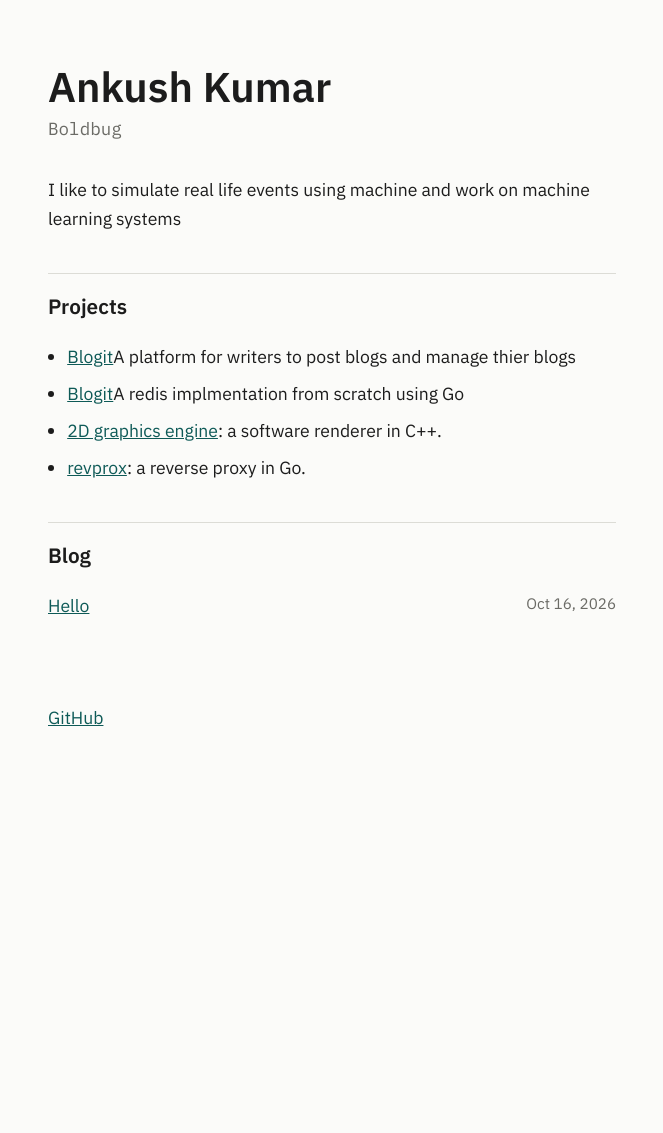
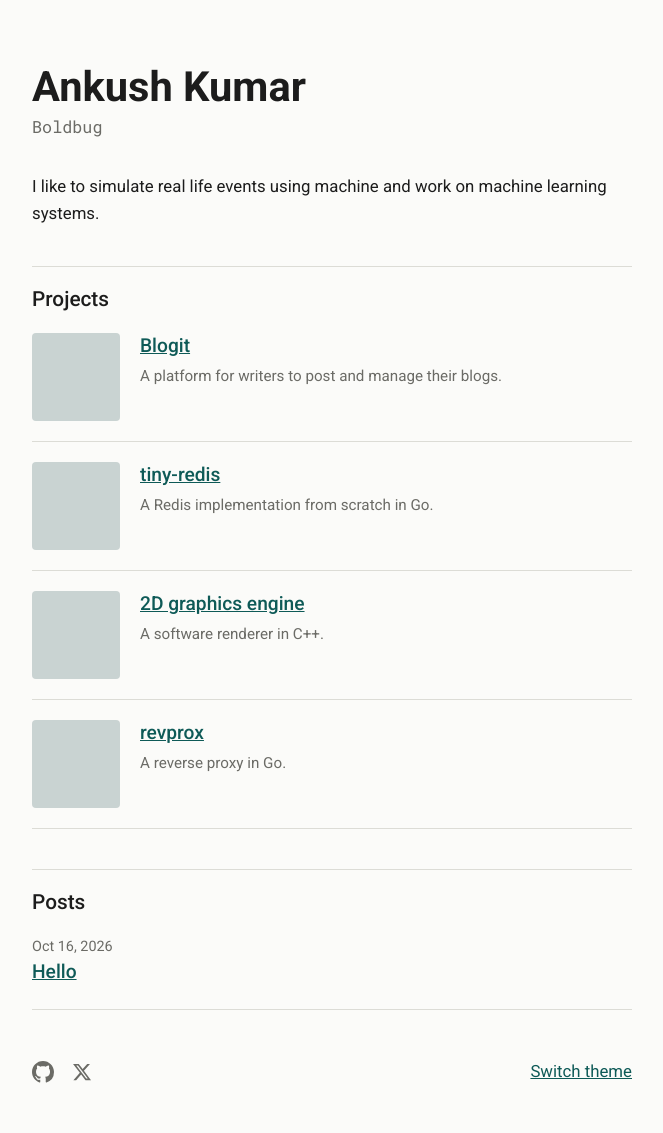
Before and after one commit to boldbug1/boldbug1.github.io, a Jekyll site: the page built from index.html, in a window 1280 px wide. Shown: the whole page, without its empty margins (308-971 px from the left). Built offline with Jekyll 4.4.1, drawn with Linux system fonts in a browser that asks for light colours; before the commit the page ends 900 px from its top, so only the background shows below that.

Commit message:
redesign

```diff
--- a/_layouts/default.html
+++ b/_layouts/default.html
@@ -1,9 +1,19 @@
 <!DOCTYPE html>
-<html lang="en">
+<html lang="en" data-theme="light">
 <head>
   <meta charset="utf-8">
   <meta name="viewport" content="width=device-width, initial-scale=1">
   <title>{% if page.title %}{{ page.title }} | {% endif %}{{ site.title }}</title>
+  <meta name="description" content="{{ page.description | default: site.description }}">
+  <link rel="preconnect" href="https://fonts.googleapis.com">
+  <link rel="preconnect" href="https://fonts.gstatic.com" crossorigin>
+  <link href="https://fonts.googleapis.com/css2?family=Roboto:wght@400;500;700&family=Roboto+Mono&display=swap" rel="stylesheet">
+  <script>
+    try {
+      var saved = localStorage.getItem("theme");
+      if (saved) document.documentElement.dataset.theme = saved;
+    } catch (e) {}
+  </script>
   <link rel="stylesheet" href="/style.css">
 </head>
 <body>
@@ -11,7 +21,21 @@
     {{ content }}
   </main>
   <footer>
-    <p><a href="https://github.com/boldbug1">GitHub</a></p>
+    <a class="icon" href="https://github.com/boldbug1" aria-label="GitHub">
+      <svg viewBox="0 0 16 16" width="22" height="22" fill="currentColor" aria-hidden="true"><path d="M8 0C3.58 0 0 3.58 0 8c0 3.54 2.29 6.53 5.47 7.59.4.07.55-.17.55-.38 0-.19-.01-.82-.01-1.49-2.01.37-2.53-.49-2.69-.94-.09-.23-.48-.94-.82-1.13-.28-.15-.68-.52-.01-.53.63-.01 1.08.58 1.23.82.72 1.21 1.87.87 2.33.66.07-.52.28-.87.51-1.07-1.78-.2-3.64-.89-3.64-3.95 0-.87.31-1.59.82-2.15-.08-.2-.36-1.02.08-2.12 0 0 .67-.21 2.2.82.64-.18 1.32-.27 2-.27.68 0 1.36.09 2 .27 1.53-1.04 2.2-.82 2.2-.82.44 1.1.16 1.92.08 2.12.51.56.82 1.27.82 2.15 0 3.07-1.87 3.75-3.65 3.95.29.25.54.73.54 1.48 0 1.07-.01 1.93-.01 2.2 0 .21.15.46.55.38A8.013 8.013 0 0016 8c0-4.42-3.58-8-8-8z"/></svg>
+    </a>
+    <a class="icon" href="#" aria-label="X">
+      <svg viewBox="0 0 24 24" width="20" height="20" fill="currentColor" aria-hidden="true"><path d="M18.244 2.25h3.308l-7.227 8.26 8.502 11.24H16.17l-5.214-6.817L4.99 21.75H1.68l7.73-8.835L1.254 2.25H8.08l4.713 6.231zm-1.161 17.52h1.833L7.084 4.126H5.117z"/></svg>
+    </a>
+    <button id="theme-toggle" type="button">Switch theme</button>
   </footer>
+  <script>
+    document.getElementById("theme-toggle").addEventListener("click", function () {
+      var root = document.documentElement;
+      var next = root.dataset.theme === "dark" ? "light" : "dark";
+      root.dataset.theme = next;
+      try { localStorage.setItem("theme", next); } catch (e) {}
+    });
+  </script>
 </body>
 </html>
--- a/_layouts/post.html
+++ b/_layouts/post.html
@@ -5,5 +5,8 @@ layout: default
 <article>
   <h1>{{ page.title }}</h1>
   <p class="date">{{ page.date | date: "%b %d, %Y" }}</p>
+  {% if page.tag %}<p class="tag">{{ page.tag }}</p>{% endif %}
+  {% if page.description %}<p class="lead">{{ page.description }}</p>{% endif %}
+  {% if page.image %}<img class="banner" src="{{ page.image }}" alt="">{% endif %}
   {{ content }}
 </article>
--- a/index.html
+++ b/index.html
@@ -1,40 +1,45 @@
 ---
 layout: default
 ---
-
-<head>
-  <link rel="preconnect" href="https://fonts.googleapis.com">
-  <link rel="preconnect" href="https://fonts.gstatic.com" crossorigin>
-  <link href="https://fonts.googleapis.com/css2?family=IBM+Plex+Sans:wght@400;600&family=IBM+Plex+Mono&display=swap" rel="stylesheet">
-</head>
-
 <header>
   <h1>Ankush Kumar</h1>
   <p class="handle">Boldbug</p>
 </header>
 
-<section>
-  <p>I like to simulate real life events using machine and work on machine learning systems</p>
-</section>
+<p>I like to simulate real life events using machine and work on machine learning systems.</p>
 
-<section>
-  <h2>Projects</h2>
-  <ul>
-    <li><a href="https://github.com/boldbug1/blogit">Blogit</a>A platform for writers to post blogs and manage thier blogs</li>
-    <li><a href="https://github.com/boldbug1/tiny-redis">Blogit</a>A redis implmentation from scratch using Go</li>
-    <li><a href="https://github.com/boldbug1/2d-graphics-engine">2D graphics engine</a>: a software renderer in C++.</li>
-    <li><a href="https://github.com/boldbug1/revprox">revprox</a>: a reverse proxy in Go.</li>
-  </ul>
-</section>
+<h2>Projects</h2>
+<ul class="cards">
+  {% for project in site.data.projects %}
+    <li class="card">
+      {% if project.image %}
+        <img class="thumb sq" src="{{ project.image }}" alt="">
+      {% else %}
+        <div class="thumb sq"></div>
+      {% endif %}
+      <div class="body">
+        <p class="title">
+          {% if project.url %}<a href="{{ project.url }}">{{ project.name }}</a>{% else %}{{ project.name }}{% endif %}
+        </p>
+        <p class="desc">{{ project.description }}</p>
+      </div>
+    </li>
+  {% endfor %}
+</ul>
 
-<section>
-  <h2>Blog</h2>
-  <ul class="posts">
-    {% for post in site.posts %}
-      <li>
-        <a href="{{ post.url }}">{{ post.title }}</a>
-        <span class="date">{{ post.date | date: "%b %d, %Y" }}</span>
-      </li>
-    {% endfor %}
-  </ul>
-</section>
+<h2>Posts</h2>
+<ul class="cards">
+  {% for post in site.posts %}
+    <li class="card">
+      {% if post.image %}
+        <img class="thumb" src="{{ post.image }}" alt="">
+      {% endif %}
+      <div class="body">
+        <p class="date">{{ post.date | date: "%b %d, %Y" }}</p>
+        <p class="title"><a href="{{ post.url }}">{{ post.title }}</a></p>
+        {% if post.description %}<p class="desc">{{ post.description }}</p>{% endif %}
+        {% if post.tag %}<p class="tag">{{ post.tag }}</p>{% endif %}
+      </div>
+    </li>
+  {% endfor %}
+</ul>
--- a/style.css
+++ b/style.css
@@ -4,16 +4,18 @@
   --muted: #6b6b66;
   --link: #0e5a57;
   --rule: #dcdcd6;
+  --img1: #c9d3d2;
+  --codebg: #f1f1ed;
 }
 
-@media (prefers-color-scheme: dark) {
-  :root {
-    --bg: #161616;
-    --ink: #e8e8e4;
-    --muted: #9a9a94;
-    --link: #6fc3bd;
-    --rule: #333;
-  }
+:root[data-theme="dark"] {
+  --bg: #161616;
+  --ink: #e8e8e4;
+  --muted: #9a9a94;
+  --link: #6fc3bd;
+  --rule: #333;
+  --img1: #2c3636;
+  --codebg: #1f1f1f;
 }
 
 * { box-sizing: border-box; }
@@ -22,71 +24,111 @@ body {
   margin: 0;
   background: var(--bg);
   color: var(--ink);
-  font-family: "IBM Plex Sans", system-ui, sans-serif;
-  font-size: 1.1rem;
-  line-height: 1.65;
+  font-family: Roboto, system-ui, sans-serif;
+  font-size: 1.05rem;
+  line-height: 1.6;
 }
 
 main, footer {
-  max-width: 38rem;
+  max-width: 40rem;
   margin: 0 auto;
   padding: 0 1.25rem;
 }
 
 main { padding-top: 4rem; }
 
-h1 {
-  font-size: 2.6rem;
-  line-height: 1.1;
-  margin: 0;
-}
+h1 { font-size: 2.6rem; line-height: 1.1; margin: 0; font-weight: 700; }
 
 h2 {
   font-size: 1.3rem;
-  margin: 2.5rem 0 0.5rem;
+  font-weight: 500;
+  margin: 2.5rem 0 1rem;
   padding-top: 1rem;
   border-top: 1px solid var(--rule);
 }
 
 .handle {
   margin: 0.25rem 0 2rem;
-  font-family: "IBM Plex Mono", ui-monospace, monospace;
-  font-size: 1.1rem;
+  font-family: "Roboto Mono", ui-monospace, monospace;
   color: var(--muted);
 }
 
 a { color: var(--link); }
+a:focus-visible, button:focus-visible { outline: 2px solid var(--link); outline-offset: 2px; }
 
-a:focus-visible {
-  outline: 2px solid var(--link);
-  outline-offset: 2px;
+/* cards (projects and posts) */
+.cards { list-style: none; padding: 0; margin: 0; }
+
+.card {
+  display: flex;
+  gap: 1.25rem;
+  padding: 1.25rem 0;
+  border-bottom: 1px solid var(--rule);
+  margin: 0;
+}
+.card:first-child { padding-top: 0; }
+
+.thumb {
+  flex: none;
+  width: 9rem;
+  height: 6rem;
+  border-radius: 4px;
+  background: var(--img1);
+  object-fit: cover;
+}
+.thumb.sq { width: 5.5rem; height: 5.5rem; }
+
+.body { min-width: 0; }
+.date { color: var(--muted); font-size: 0.9rem; margin: 0; }
+.title { font-size: 1.2rem; line-height: 1.3; margin: 0.1rem 0 0.3rem; font-weight: 500; overflow-wrap: anywhere; }
+.desc { margin: 0; color: var(--muted); font-size: 0.95rem; }
+.tag {
+  margin: 0.3rem 0 0;
+  color: var(--muted);
+  font-size: 0.85rem;
+  font-family: "Roboto Mono", ui-monospace, monospace;
 }
 
-ul { padding-left: 1.2rem; }
-li { margin-bottom: 0.5rem; }
+/* post page */
+.back { margin: 0 0 2rem; }
+article h1 { font-size: 2rem; line-height: 1.2; overflow-wrap: anywhere; }
+article .date { margin: 0.75rem 0 0; }
+article .tag { margin: 0.1rem 0 0; }
+article .lead { color: var(--muted); font-size: 1.15rem; margin: 1.5rem 0 0; }
+article h3 { font-size: 1.2rem; font-weight: 500; margin: 2rem 0 0.25rem; }
+article p { margin: 1rem 0 0; }
+.banner { display: block; width: 100%; max-height: 18rem; object-fit: cover; border-radius: 4px; margin-top: 1.5rem; }
 
-.posts { list-style: none; padding: 0; }
-.posts li { display: flex; justify-content: space-between; gap: 1rem; }
+pre { overflow-x: auto; padding: 1rem; background: var(--codebg); border-radius: 4px; margin: 1rem 0 0; }
+code { font-family: "Roboto Mono", ui-monospace, monospace; font-size: 0.88rem; }
 
-.date { color: var(--muted); font-size: 0.95rem; white-space: nowrap; }
-article h1 { font-size: 2rem; }
-.back { margin: 0 0 2rem; }
+/* footer */
+footer {
+  padding-top: 3rem;
+  padding-bottom: 3rem;
+  color: var(--muted);
+  display: flex;
+  align-items: center;
+  gap: 1.1rem;
+}
+.icon { display: inline-flex; color: var(--muted); }
+.icon:hover { color: var(--link); }
 
-code {
-  font-family: "IBM Plex Mono", ui-monospace, monospace;
-  font-size: 0.9em;
+#theme-toggle {
+  background: none;
+  border: none;
+  padding: 0;
+  font: inherit;
+  color: var(--link);
+  text-decoration: underline;
+  cursor: pointer;
+  margin-left: auto;
 }
 
-pre {
-  overflow-x: auto;
-  padding: 1rem;
-  border: 1px solid var(--rule);
-}
-
-footer { padding-top: 3rem; padding-bottom: 3rem; color: var(--muted); }
-
-@media (max-width: 480px) {
+@media (max-width: 520px) {
   main { padding-top: 2.5rem; }
   h1 { font-size: 2.1rem; }
-  .posts li { flex-direction: column; gap: 0; }
+  article h1 { font-size: 1.7rem; }
+  .thumb { width: 5.5rem; height: 5.5rem; }
+  .card { gap: 0.9rem; }
 }
```
Also changed, not shown: _data/projects.yml (added, +16 -0 lines), 1 other file.
